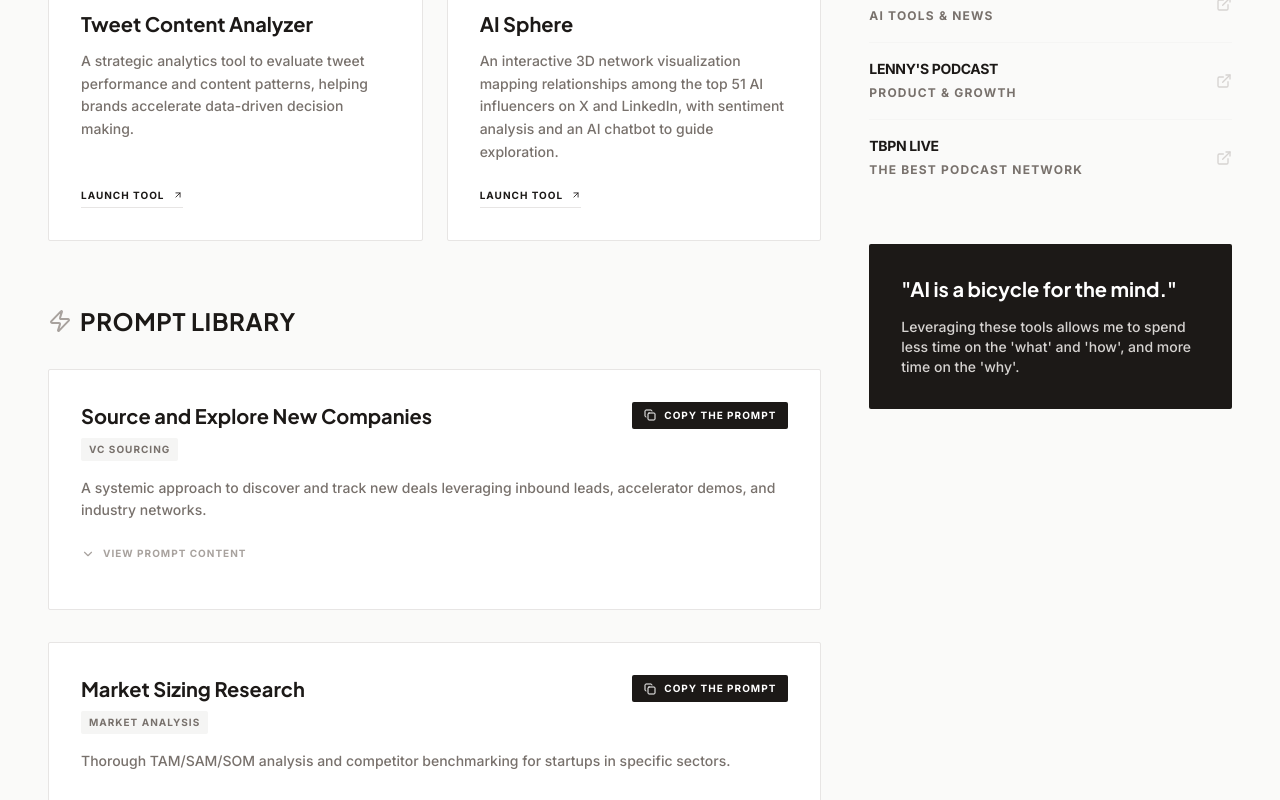
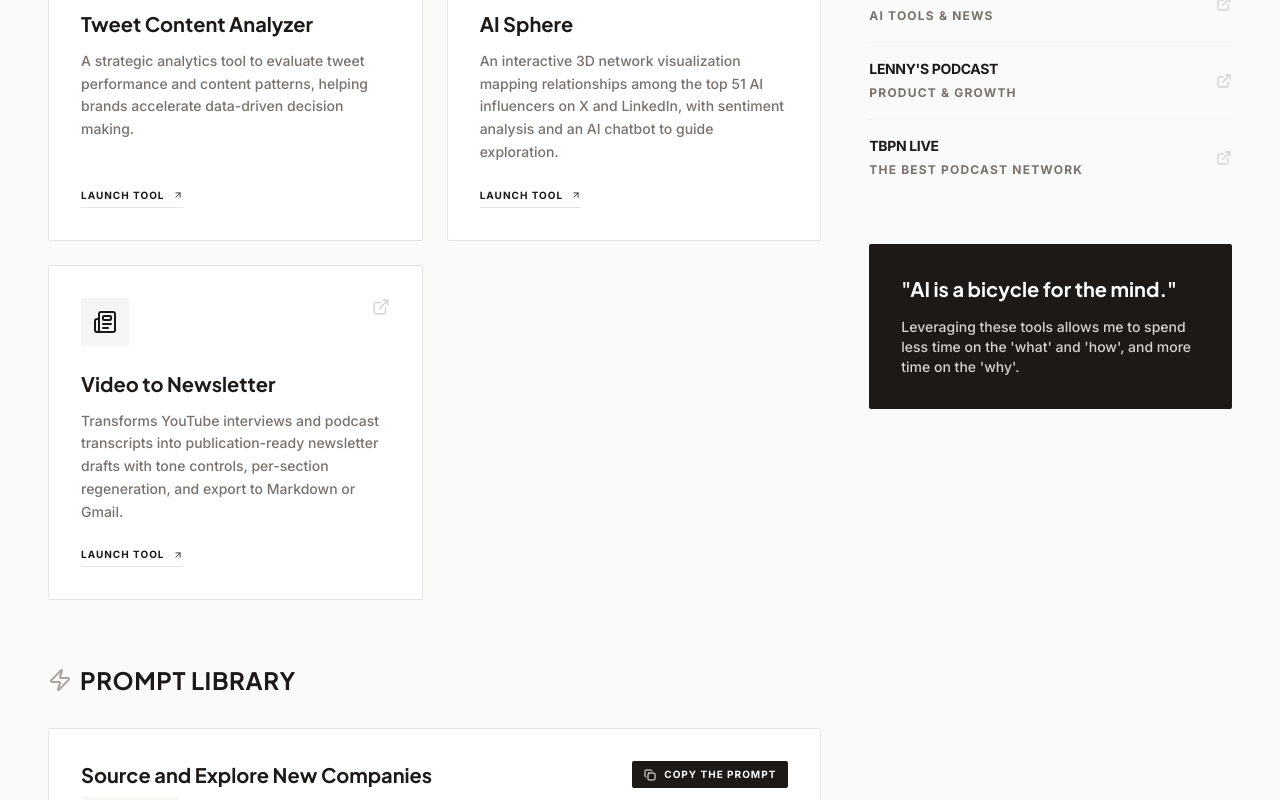
Before and after one commit to wendylzh6/Personal-Website, a React (Vite) app: page /#/ai-resources in a window 1280 px wide. Shown: the part 592-1392 px from the top of the page. Built offline with nearby package versions, Linux system fonts and the light colour scheme.

Commit message:
Add Video to Newsletter tool to Engineering & Tools section

```diff
--- a/pages/AIEfficiency.tsx
+++ b/pages/AIEfficiency.tsx
@@ -1,5 +1,5 @@
 import React, { useState } from 'react';
-import { Sparkles, Zap, Copy, ExternalLink, ChevronDown, ChevronUp, Check, Code, BarChart2, ArrowUpRight, Network } from 'lucide-react';
+import { Sparkles, Zap, Copy, ExternalLink, ChevronDown, ChevronUp, Check, Code, BarChart2, ArrowUpRight, Network, Newspaper } from 'lucide-react';
 
 const PromptCard: React.FC<{
   prompt: { title: string; category: string; description: string; content: string }
@@ -73,6 +73,12 @@ const AIEfficiency: React.FC = () => {
       description: "An interactive 3D network visualization mapping relationships among the top 51 AI influencers on X and LinkedIn, with sentiment analysis and an AI chatbot to guide exploration.",
       link: "https://ai-sphere-indol.vercel.app/",
       icon: <Network size={24} />
+    },
+    {
+      name: "Video to Newsletter",
+      description: "Transforms YouTube interviews and podcast transcripts into publication-ready newsletter drafts with tone controls, per-section regeneration, and export to Markdown or Gmail.",
+      link: "https://github.com/wendylzh6/ai-newsletter-gen",
+      icon: <Newspaper size={24} />
     }
   ];
 
```
